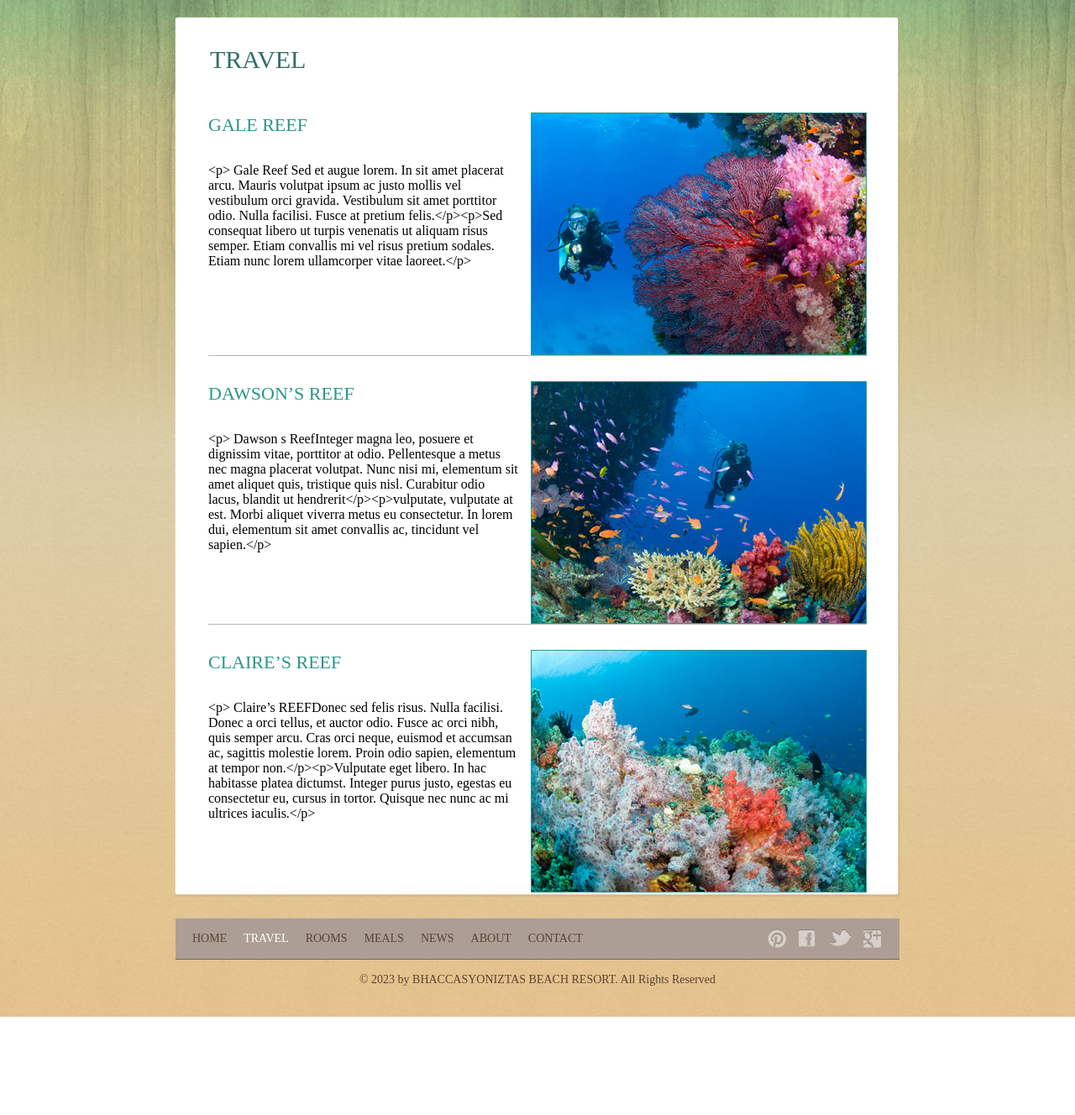
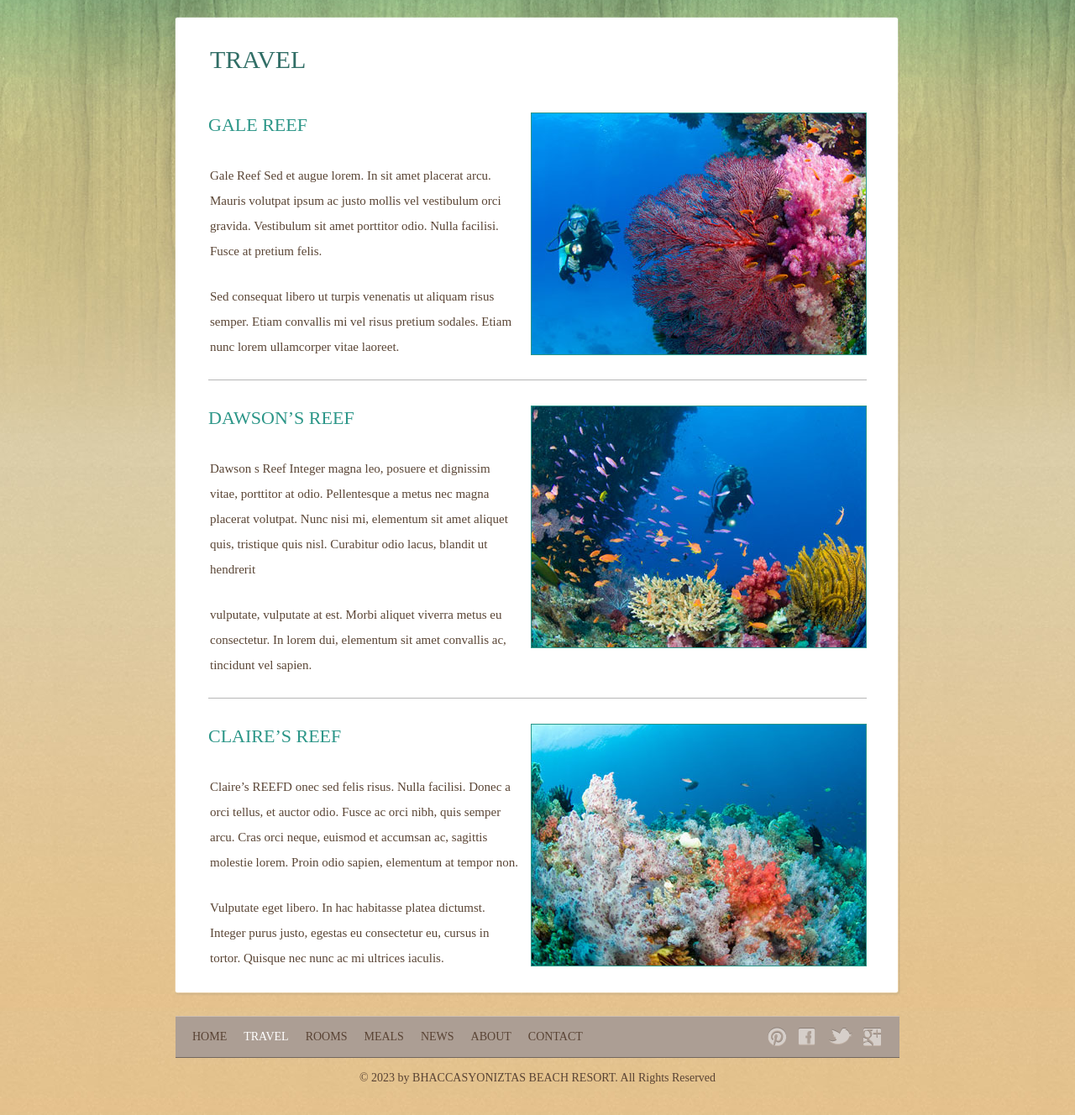
Before and after one commit to kamrank89/CS465-fullStack, a Node server app: page /travel in a window 1280 px wide. Shown: the part 196-1524 px from the top of the page at 84% size. Before the commit the page ends 1407 px from the top, so only its background shows below. Run offline with Node 20, Linux system fonts and the light colour scheme.

Commit message:
added a bracket to not escape the html tags in hbs

```diff
--- a/–force/app_server/controllers/travel.js
+++ b/–force/app_server/controllers/travel.js
@@ -1,7 +1,7 @@
 /* Requiring fs */
 const fs = require("fs");
 
-const trips = JSON.parse(fs.readFileSync("app_server/data/trips.json", "utf8"));
+const trips = JSON.parse(fs.readFileSync("app_server/data/trips.json", "UTF8"));
 
 /* Get Travel View */
 const travel = (req, res) => {
--- a/–force/app_server/data/trips.json
+++ b/–force/app_server/data/trips.json
@@ -7,11 +7,11 @@
   {
     "name": "Dawson’s Reef",
     "image": "reef2.jpg",
-    "description": "<p> Dawson s ReefInteger magna leo, posuere et dignissim vitae, porttitor at odio. Pellentesque a metus nec magna placerat volutpat. Nunc nisi mi, elementum sit amet aliquet quis, tristique quis nisl. Curabitur odio lacus, blandit ut hendrerit</p><p>vulputate, vulputate at est. Morbi aliquet viverra metus eu consectetur. In lorem dui, elementum sit amet convallis ac, tincidunt vel sapien.</p>"
+    "description": "<p> Dawson s Reef Integer magna leo, posuere et dignissim vitae, porttitor at odio. Pellentesque a metus nec magna placerat volutpat. Nunc nisi mi, elementum sit amet aliquet quis, tristique quis nisl. Curabitur odio lacus, blandit ut hendrerit</p><p>vulputate, vulputate at est. Morbi aliquet viverra metus eu consectetur. In lorem dui, elementum sit amet convallis ac, tincidunt vel sapien.</p>"
   },
   {
     "name": "Claire’s REEF",
     "image": "reef3.jpg",
-    "description": "<p> Claire’s REEFDonec sed felis risus. Nulla facilisi. Donec a orci tellus, et auctor odio. Fusce ac orci nibh, quis semper arcu. Cras orci neque, euismod et accumsan ac, sagittis molestie lorem. Proin odio sapien, elementum at tempor non.</p><p>Vulputate eget libero. In hac habitasse platea dictumst. Integer purus justo, egestas eu consectetur eu, cursus in tortor. Quisque nec nunc ac mi ultrices iaculis.</p>"
+    "description": "<p> Claire’s REEFD onec sed felis risus. Nulla facilisi. Donec a orci tellus, et auctor odio. Fusce ac orci nibh, quis semper arcu. Cras orci neque, euismod et accumsan ac, sagittis molestie lorem. Proin odio sapien, elementum at tempor non.</p><p>Vulputate eget libero. In hac habitasse platea dictumst. Integer purus justo, egestas eu consectetur eu, cursus in tortor. Quisque nec nunc ac mi ultrices iaculis.</p>"
   }
 ]
--- a/–force/app_server/views/travel.hbs
+++ b/–force/app_server/views/travel.hbs
@@ -20,7 +20,7 @@
 								<li>
 									<a href="/travel"><img src="images/{{this.image}}" alt="Img"></a>
 									<h2><a href="/travel">{{this.name}}</a></h2>
-									{{this.description}}
+									{{{this.description}}}
 								</li>
 								{{/each}}
 
```
